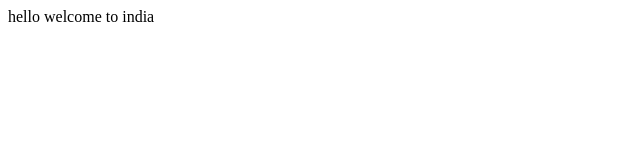
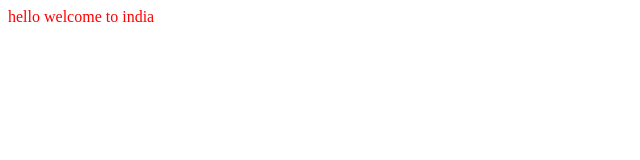
Before and after one commit to mohdsofi7/practice, a plain HTML site: page index.html in a window 1280 px wide. Shown: the whole page, without its empty margins (0-640 px from the left). Drawn offline with Linux system fonts and the light colour scheme.

Commit message:
Html file modifed and css file added

```diff
--- a/index.html
+++ b/index.html
@@ -1,7 +1,11 @@
 <html>
     <head>
+        <link rel="stylesheet" href="style.css">
+    </head>
+    <body>
         <p>
             hello welcome to india
         </p>
-    </head>
+    </body>
+
 </html>
--- /dev/null
+++ b/style.css
@@ -0,0 +1,3 @@
+p{
+    color: red;
+}
```
